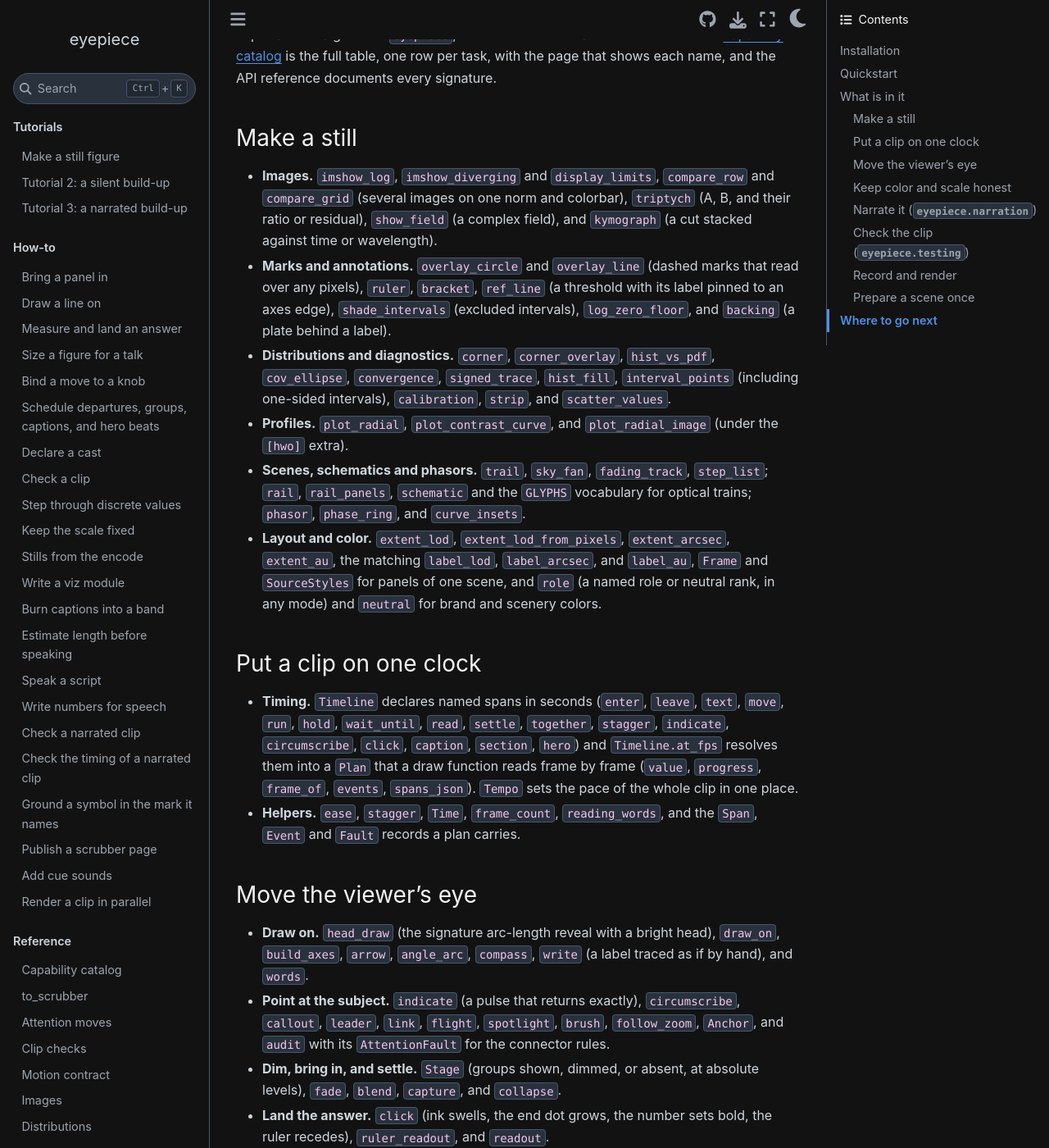
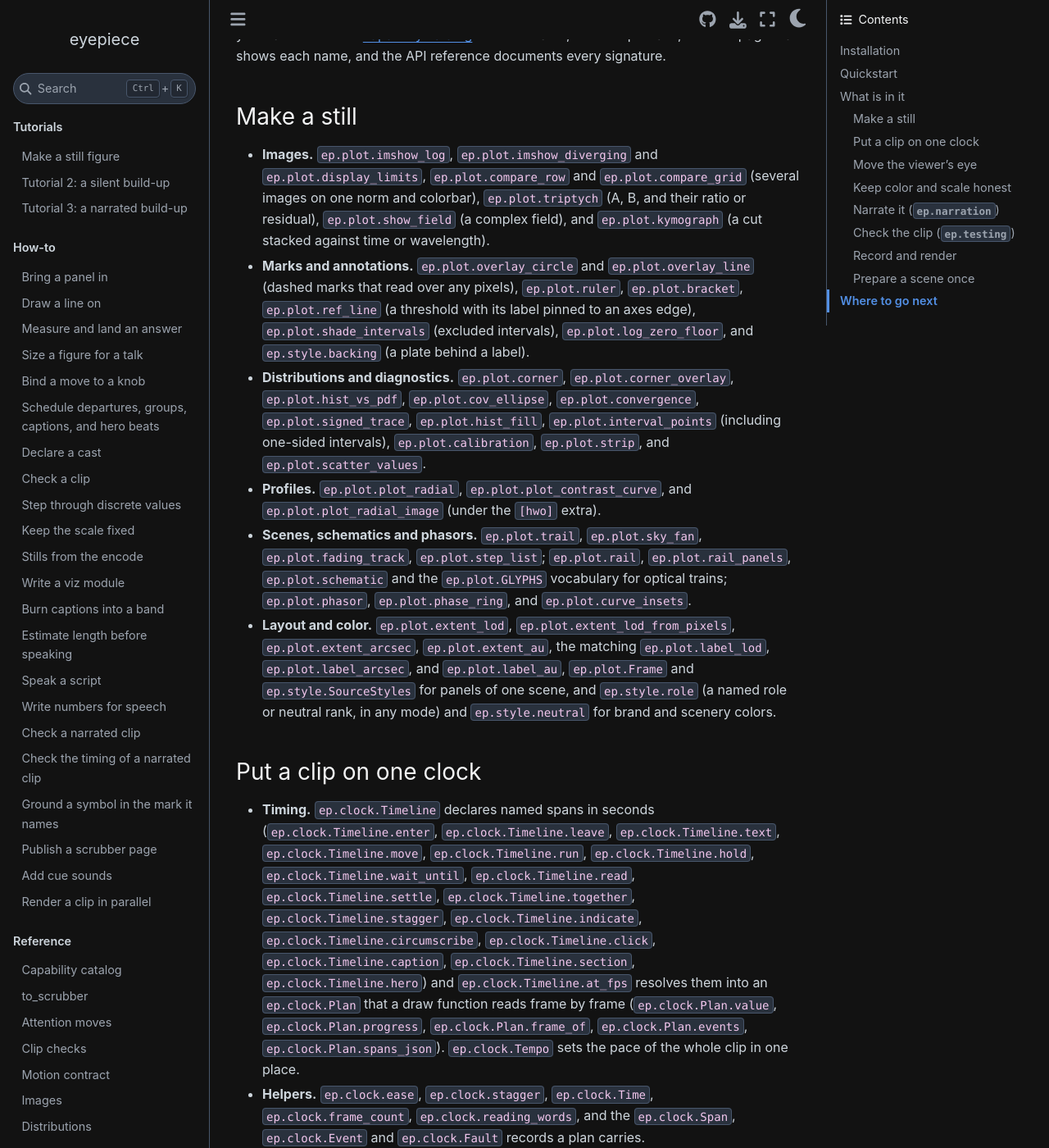
Before and after one commit to CoreySpohn/eyepiece, a Sphinx documentation site: the page built from docs/index.md, in a window 1280 px wide and 1400 px high, scrolled down 2726 px. Shown: the whole window at 82% size. Built offline with Sphinx 7.4.7 and the Sphinx Book theme 1.1.4, drawn with Linux system fonts in a browser that asks for light colours; pages that are not in the unit, such as notebooks, are missing from menus; some of the changed text lies outside the part shown.

Commit message:
docs(index): use task namespaces throughout capability overview

```diff
--- a/docs/index.md
+++ b/docs/index.md
@@ -130,145 +130,144 @@
 
 ## What is in it
 
-The groups below follow what an author sets out to do. Names without a
-prefix are importable straight from `eyepiece`; the rest live in the named
-submodule. The {doc}`capability catalog <reference/catalog>` is the full
-table, one row per task, with the page that shows each name, and the API
-reference documents every signature.
+Use `import eyepiece as ep`, then call through the task namespace that
+matches what you want to do. The {doc}`capability catalog <reference/catalog>`
+is the full table, one row per task, with the page that shows each name,
+and the API reference documents every signature.
 
 ### Make a still
 
-- **Images.** `imshow_log`, `imshow_diverging` and `display_limits`,
-  `compare_row` and `compare_grid` (several images on one norm and
-  colorbar), `triptych` (A, B, and their ratio or residual), `show_field`
-  (a complex field), and `kymograph` (a cut stacked against time or
+- **Images.** `ep.plot.imshow_log`, `ep.plot.imshow_diverging` and `ep.plot.display_limits`,
+  `ep.plot.compare_row` and `ep.plot.compare_grid` (several images on one norm and
+  colorbar), `ep.plot.triptych` (A, B, and their ratio or residual), `ep.plot.show_field`
+  (a complex field), and `ep.plot.kymograph` (a cut stacked against time or
   wavelength).
-- **Marks and annotations.** `overlay_circle` and `overlay_line` (dashed
-  marks that read over any pixels), `ruler`, `bracket`, `ref_line` (a
-  threshold with its label pinned to an axes edge), `shade_intervals`
-  (excluded intervals), `log_zero_floor`, and `backing` (a plate behind a label).
-- **Distributions and diagnostics.** `corner`, `corner_overlay`,
-  `hist_vs_pdf`, `cov_ellipse`, `convergence`, `signed_trace`, `hist_fill`,
-  `interval_points` (including one-sided intervals), `calibration`, `strip`,
-  and `scatter_values`.
-- **Profiles.** `plot_radial`, `plot_contrast_curve`, and
-  `plot_radial_image` (under the `[hwo]` extra).
-- **Scenes, schematics and phasors.** `trail`, `sky_fan`, `fading_track`,
-  `step_list`; `rail`, `rail_panels`, `schematic` and the `GLYPHS`
-  vocabulary for optical trains; `phasor`, `phase_ring`, and `curve_insets`.
-- **Layout and color.** `extent_lod`, `extent_lod_from_pixels`,
-  `extent_arcsec`, `extent_au`, the matching `label_lod`, `label_arcsec`,
-  and `label_au`, `Frame` and `SourceStyles` for panels of one scene, and
-  `role` (a named role or neutral rank, in any mode) and `neutral` for
+- **Marks and annotations.** `ep.plot.overlay_circle` and `ep.plot.overlay_line` (dashed
+  marks that read over any pixels), `ep.plot.ruler`, `ep.plot.bracket`, `ep.plot.ref_line` (a
+  threshold with its label pinned to an axes edge), `ep.plot.shade_intervals`
+  (excluded intervals), `ep.plot.log_zero_floor`, and `ep.style.backing` (a plate behind a label).
+- **Distributions and diagnostics.** `ep.plot.corner`, `ep.plot.corner_overlay`,
+  `ep.plot.hist_vs_pdf`, `ep.plot.cov_ellipse`, `ep.plot.convergence`, `ep.plot.signed_trace`, `ep.plot.hist_fill`,
+  `ep.plot.interval_points` (including one-sided intervals), `ep.plot.calibration`, `ep.plot.strip`,
+  and `ep.plot.scatter_values`.
+- **Profiles.** `ep.plot.plot_radial`, `ep.plot.plot_contrast_curve`, and
+  `ep.plot.plot_radial_image` (under the `[hwo]` extra).
+- **Scenes, schematics and phasors.** `ep.plot.trail`, `ep.plot.sky_fan`, `ep.plot.fading_track`,
+  `ep.plot.step_list`; `ep.plot.rail`, `ep.plot.rail_panels`, `ep.plot.schematic` and the `ep.plot.GLYPHS`
+  vocabulary for optical trains; `ep.plot.phasor`, `ep.plot.phase_ring`, and `ep.plot.curve_insets`.
+- **Layout and color.** `ep.plot.extent_lod`, `ep.plot.extent_lod_from_pixels`,
+  `ep.plot.extent_arcsec`, `ep.plot.extent_au`, the matching `ep.plot.label_lod`, `ep.plot.label_arcsec`,
+  and `ep.plot.label_au`, `ep.plot.Frame` and `ep.style.SourceStyles` for panels of one scene, and
+  `ep.style.role` (a named role or neutral rank, in any mode) and `ep.style.neutral` for
   brand and scenery colors.
 
 ### Put a clip on one clock
 
-- **Timing.** `Timeline` declares named spans in seconds (`enter`, `leave`,
-  `text`, `move`, `run`, `hold`, `wait_until`, `read`, `settle`,
-  `together`, `stagger`, `indicate`, `circumscribe`, `click`, `caption`, `section`,
-  `hero`) and `Timeline.at_fps` resolves them into a `Plan` that a draw
-  function reads frame by frame (`value`, `progress`, `frame_of`, `events`,
-  `spans_json`). `Tempo` sets the pace of the whole clip in one place.
-- **Helpers.** `ease`, `stagger`, `Time`, `frame_count`, `reading_words`,
-  and the `Span`, `Event` and `Fault` records a plan carries.
+- **Timing.** `ep.clock.Timeline` declares named spans in seconds (`ep.clock.Timeline.enter`, `ep.clock.Timeline.leave`,
+  `ep.clock.Timeline.text`, `ep.clock.Timeline.move`, `ep.clock.Timeline.run`, `ep.clock.Timeline.hold`, `ep.clock.Timeline.wait_until`, `ep.clock.Timeline.read`, `ep.clock.Timeline.settle`,
+  `ep.clock.Timeline.together`, `ep.clock.Timeline.stagger`, `ep.clock.Timeline.indicate`, `ep.clock.Timeline.circumscribe`, `ep.clock.Timeline.click`, `ep.clock.Timeline.caption`, `ep.clock.Timeline.section`,
+  `ep.clock.Timeline.hero`) and `ep.clock.Timeline.at_fps` resolves them into an `ep.clock.Plan` that a draw
+  function reads frame by frame (`ep.clock.Plan.value`, `ep.clock.Plan.progress`, `ep.clock.Plan.frame_of`, `ep.clock.Plan.events`,
+  `ep.clock.Plan.spans_json`). `ep.clock.Tempo` sets the pace of the whole clip in one place.
+- **Helpers.** `ep.clock.ease`, `ep.clock.stagger`, `ep.clock.Time`, `ep.clock.frame_count`, `ep.clock.reading_words`,
+  and the `ep.clock.Span`, `ep.clock.Event` and `ep.clock.Fault` records a plan carries.
 
 ### Move the viewer's eye
 
-- **Draw on.** `head_draw` (the signature arc-length reveal with a bright
-  head), `draw_on`, `build_axes`, `arrow`, `angle_arc`, `compass`,
-  `write` (a label traced as if by hand), and `words`.
-- **Point at the subject.** `indicate` (a pulse that returns exactly),
-  `circumscribe`, `callout`, `leader`, `link`, `flight`, `spotlight`,
-  `brush`, `follow_zoom`, `Anchor`, and `audit` with its `AttentionFault`
+- **Draw on.** `ep.motion.head_draw` (the signature arc-length reveal with a bright
+  head), `ep.motion.draw_on`, `ep.motion.build_axes`, `ep.motion.arrow`, `ep.motion.angle_arc`, `ep.motion.compass`,
+  `ep.motion.write` (a label traced as if by hand), and `ep.motion.words`.
+- **Point at the subject.** `ep.motion.indicate` (a pulse that returns exactly),
+  `ep.motion.circumscribe`, `ep.motion.callout`, `ep.motion.leader`, `ep.motion.link`, `ep.motion.flight`, `ep.motion.spotlight`,
+  `ep.motion.brush`, `ep.motion.follow_zoom`, `ep.motion.Anchor`, and `ep.testing.audit` with its `ep.testing.AttentionFault`
   for the connector rules.
-- **Dim, bring in, and settle.** `Stage` (groups shown, dimmed, or absent,
-  at absolute levels), `fade`, `blend`, `capture`, and `collapse`.
-- **Land the answer.** `click` (ink swells, the end dot grows, the number
-  sets bold, the ruler recedes), `ruler_readout`, and `readout`.
-- **Equations and numbers.** `term_row`, `equation`, `transform` (one
-  equation carried into another glyph by glyph), `exposure_text`,
-  `aperture_counts`, `arrivals`, and `photons`.
-- **Uncertainty.** `weighted_draws` (a posterior as true-scale weighted
-  draws) and `hop` (draws played one at a time with aging ghosts and a
+- **Dim, bring in, and settle.** `ep.motion.Stage` (groups shown, dimmed, or absent,
+  at absolute levels), `ep.motion.fade`, `ep.motion.blend`, `ep.motion.capture`, and `ep.motion.collapse`.
+- **Land the answer.** `ep.motion.click` (ink swells, the end dot grows, the number
+  sets bold, the ruler recedes), `ep.motion.ruler_readout`, and `ep.motion.readout`.
+- **Equations and numbers.** `ep.motion.term_row`, `ep.motion.equation`, `ep.motion.transform` (one
+  equation carried into another glyph by glyph), `ep.motion.exposure_text`,
+  `ep.motion.aperture_counts`, `ep.motion.arrivals`, and `ep.motion.photons`.
+- **Uncertainty.** `ep.plot.weighted_draws` (a posterior as true-scale weighted
+  draws) and `ep.plot.hop` (draws played one at a time with aging ghosts and a
   running tally).
-- **Cameras and morphs.** `PageCamera`, `zoom_path`, `view_limits`,
-  `overview_box`, `warp`, `warp_grid`, `morph`, `quad_image`, and
-  `pixel_quads`.
+- **Cameras and morphs.** `ep.motion.PageCamera`, `ep.motion.zoom_path`, `ep.motion.view_limits`,
+  `ep.motion.overview_box`, `ep.motion.warp`, `ep.motion.warp_grid`, `ep.motion.morph`, `ep.motion.quad_image`, and
+  `ep.motion.pixel_quads`.
 
 ### Keep color and scale honest
 
-- **Motifs.** `Motif` and `MotifSet` give each recurring quantity one
-  drawing style across a clip, with `AcceptedPair` and `is_hue_role` in
-  `eyepiece.motifs`.
-- **Scale for a talk.** `talk_rc` (type and strokes sized from the frame
-  height, from `TALK_FRACTIONS` and `VIDEO_RC`), `use_video` and
-  `video_roles` for video-safe dark colors, and `unsnapped`.
+- **Motifs.** `ep.motifs.Motif` and `ep.motifs.MotifSet` give each recurring quantity one
+  drawing style across a clip, with `ep.motifs.AcceptedPair` and `ep.motifs.is_hue_role` in
+  `ep.motifs`.
+- **Scale for a talk.** `ep.style.talk_rc` (type and strokes sized from the frame
+  height, from `ep.style.TALK_FRACTIONS` and `ep.style.VIDEO_RC`), `ep.style.use_video` and
+  `ep.style.video_roles` for video-safe dark colors, and `ep.style.unsnapped`.
 
-### Narrate it (`eyepiece.narration`)
+### Narrate it (`ep.narration`)
 
-- **Script and speech.** `Script`, `Line`, `Pause`, `Cue` and `parse_cues`
-  for cue marks on words, `estimate` for a draft length, `say` for numbers
-  written for the voice, `speech_faults`, `lint_script`, and
-  `check_script_speech`. `python -m eyepiece.narration.synth` speaks the
+- **Script and speech.** `ep.narration.Script`, `ep.narration.Line`, `ep.narration.Pause`, `ep.narration.Cue` and `ep.narration.parse_cues`
+  for cue marks on words, `ep.narration.estimate` for a draft length, `ep.narration.say` for numbers
+  written for the voice, `ep.narration.speech_faults`, `ep.narration.lint_script`, and
+  `ep.narration.check_script_speech`. `python -m eyepiece.narration.synth` speaks the
   lines into a cache under the `[narration]` extra.
-- **On the clock.** `Narration` loads the measured speech and places each
-  line, beat, and cue (`Timeline(narration=...)` and `Timeline.line` use
-  it), with `check_number_sync`, `check_silence`, and `sentences`.
-- **Captions, chapters and sound.** `captions`, `caption_at`,
-  `write_captions`, `write_vtt`, `write_srt`, `write_chapters`, cue sounds
-  (`CueEvents`, `cue_track`, `count_tone`, `pixel_ticks`, `click_sting`),
-  `audio_track`, and `mux` for a loudness-normalized narrated mp4.
+- **On the clock.** `ep.narration.Narration` loads the measured speech and places each
+  line, beat, and cue (`ep.clock.Timeline(narration=...)` and `ep.clock.Timeline.line` use
+  it), with `ep.narration.check_number_sync`, `ep.narration.check_silence`, and `ep.narration.sentences`.
+- **Captions, chapters and sound.** `ep.narration.captions`, `ep.narration.caption_at`,
+  `ep.narration.write_captions`, `ep.narration.write_vtt`, `ep.narration.write_srt`, `ep.narration.write_chapters`, cue sounds
+  (`ep.narration.CueEvents`, `ep.narration.cue_track`, `ep.narration.count_tone`, `ep.narration.pixel_ticks`, `ep.narration.click_sting`),
+  `ep.narration.audio_track`, and `ep.narration.mux` for a loudness-normalized narrated mp4.
 
-### Check the clip (`eyepiece.testing`)
+### Check the clip (`ep.testing`)
 
-`check_clip` re-renders a plan-driven clip without writing files and
+`ep.testing.check_clip` re-renders a plan-driven clip without writing files and
 collects its readability, motion and meaning findings, the plan's own faults,
-unread knobs, and speaking pace in one `ClipReport`. Each check also stands
-alone: `motion_faults` (jumps, dead moves, drift, torn groups, overlaps,
-departures) against the moves a clip declares, or the `MotionContract` a
+unread knobs, and speaking pace in one `ep.testing.ClipReport`. Each check also stands
+alone: `ep.testing.motion_faults` (jumps, dead moves, drift, torn groups, overlaps,
+departures) against the moves a clip declares, or the `ep.motion.MotionContract` a
 move's result carries,
-`readability_faults`, `meaning_faults` and `meaning_faults_chain` (one
-meaning per hue, within and across clips), `motif_faults` and
-`motif_margins`, `timing_faults` (pace, gaps, still screens, numbers said
-before they are shown), `speech_rate`, `grounding_faults` (equation terms
-without a referent), and `motion_ink` (how much of the motion is the
-quantity). The fault checks have `assert_*` twins that raise, `caption_line`
-places captions clear of the figure's text, and `review_sheet` draws a
+`ep.testing.readability_faults`, `ep.testing.meaning_faults` and `ep.testing.meaning_faults_chain` (one
+meaning per hue, within and across clips), `ep.testing.motif_faults` and
+`ep.testing.motif_margins`, `ep.testing.timing_faults` (pace, gaps, still screens, numbers said
+before they are shown), `ep.testing.speech_rate`, `ep.testing.grounding_faults` (equation terms
+without a referent), and `ep.testing.motion_ink` (how much of the motion is the
+quantity). The fault checks have `ep.testing.assert_*` twins that raise, `ep.narration.caption_line`
+places captions clear of the figure's text, and `ep.testing.review_sheet` draws a
 contact sheet at the cues and events that matter.
 
 ### Record and render
 
-- **Record.** `save_fig`, `record` (a context manager that takes frames from
+- **Record.** `ep.render.save_fig`, `ep.render.record` (a context manager that takes frames from
   a loop the caller drives, with `stills=` from the same pass and
-  `on_rescale=` against scale drift), `animate` and its `Animation`,
-  `RawSink`, `PRESETS`, `ENCODER_PROFILE`, and `to_scrubber` (an offline
+  `on_rescale=` against scale drift), `ep.render.animate` and its `ep.render.Animation`,
+  `ep.render.RawSink`, `ep.render.PRESETS`, `ep.render.ENCODER_PROFILE`, and `ep.render.to_scrubber` (an offline
   HTML page whose slider scrubs one knob).
-- **Render in parallel.** `ClipSpec`, `Venue`, `Variant` and `variants`
-  describe a clip's venue, mode, and narration variants; `render_variants`
-  renders each one keyed by `content_key` into a `Manifest`, resumably;
-  `render_frames` renders one clip's frames in worker processes; `render_poster`,
-  `render_still`, and `same_picture` make and compare deterministic stills;
-  `frame_faults` and `assert_frames_pure` check that frames do not depend
+- **Render in parallel.** `ep.render.ClipSpec`, `ep.render.Venue`, `ep.render.Variant` and `ep.render.variants`
+  describe a clip's venue, mode, and narration variants; `ep.render.render_variants`
+  renders each one keyed by `ep.render.content_key` into an `ep.render.Manifest`, resumably;
+  `ep.render.render_frames` renders one clip's frames in worker processes; `ep.render.render_poster`,
+  `ep.render.render_still`, and `ep.testing.same_picture` make and compare deterministic stills;
+  `ep.testing.frame_faults` and `ep.testing.assert_frames_pure` check that frames do not depend
   on draw order.
-- **Provenance.** `stamp`, `provenance_text`, `provenance_fields`, and
-  `file_metadata`.
+- **Provenance.** `ep.render.stamp`, `ep.render.provenance_text`, `ep.render.provenance_fields`, and
+  `ep.render.file_metadata`.
 
 ### Prepare a scene once
 
-- **`eyepiece.prepared`.** The frozen records (`ImageView`, `CurveView`,
-  `TrackView`, `PanelGroup`, and the `Path`, `Points`, `Region`,
-  `ReferenceLine`, and `Label` marks, with `AxisSpec` and `Scale`),
-  `Sequence` for replayable states over physical time with the
-  `ArrayChannel`, `PathWindow`, and `Clock` channels that change them, and
+- **`ep.prepared`.** The frozen records (`ep.prepared.ImageView`, `ep.prepared.CurveView`,
+  `ep.prepared.TrackView`, `ep.prepared.PanelGroup`, and the `ep.prepared.Path`, `ep.prepared.Points`, `ep.prepared.Region`,
+  `ep.prepared.ReferenceLine`, and `ep.prepared.Label` marks, with `ep.prepared.AxisSpec` and `ep.prepared.Scale`),
+  `ep.prepared.Sequence` for replayable states over physical time with the
+  `ep.prepared.ArrayChannel`, `ep.prepared.PathWindow`, and `ep.prepared.Clock` channels that change them, and
   the display mapping. It imports only NumPy.
-- **`eyepiece.style`.** `SourceCast` for fixed source colors and markers, and
-  `snapshot_profile`, which captures the active hwostyle appearance as a
-  read-only `RenderProfile`.
-- **`eyepiece.mpl`.** `render` and `animate` for Matplotlib stills and movies.
-- **`eyepiece.manim`.** `render` and `animate` for native Manim Community
-  objects, usable in a Manim scene or a Manim Slides deck, with `Units` for
-  point sizes and `ensure_font` for Pango fonts.
+- **`ep.style`.** `ep.style.SourceCast` for fixed source colors and markers, and
+  `ep.style.snapshot_profile`, which captures the active hwostyle appearance as a
+  read-only `ep.style.RenderProfile`.
+- **`ep.mpl`.** `ep.mpl.render` and `ep.mpl.animate` for Matplotlib stills and movies.
+- **`ep.manim`.** `ep.manim.render` and `ep.manim.animate` for native Manim Community
+  objects, usable in a Manim scene or a Manim Slides deck, with `ep.manim.Units` for
+  point sizes and `ep.manim.ensure_font` for Pango fonts.
 
 ## Where to go next
 
```
